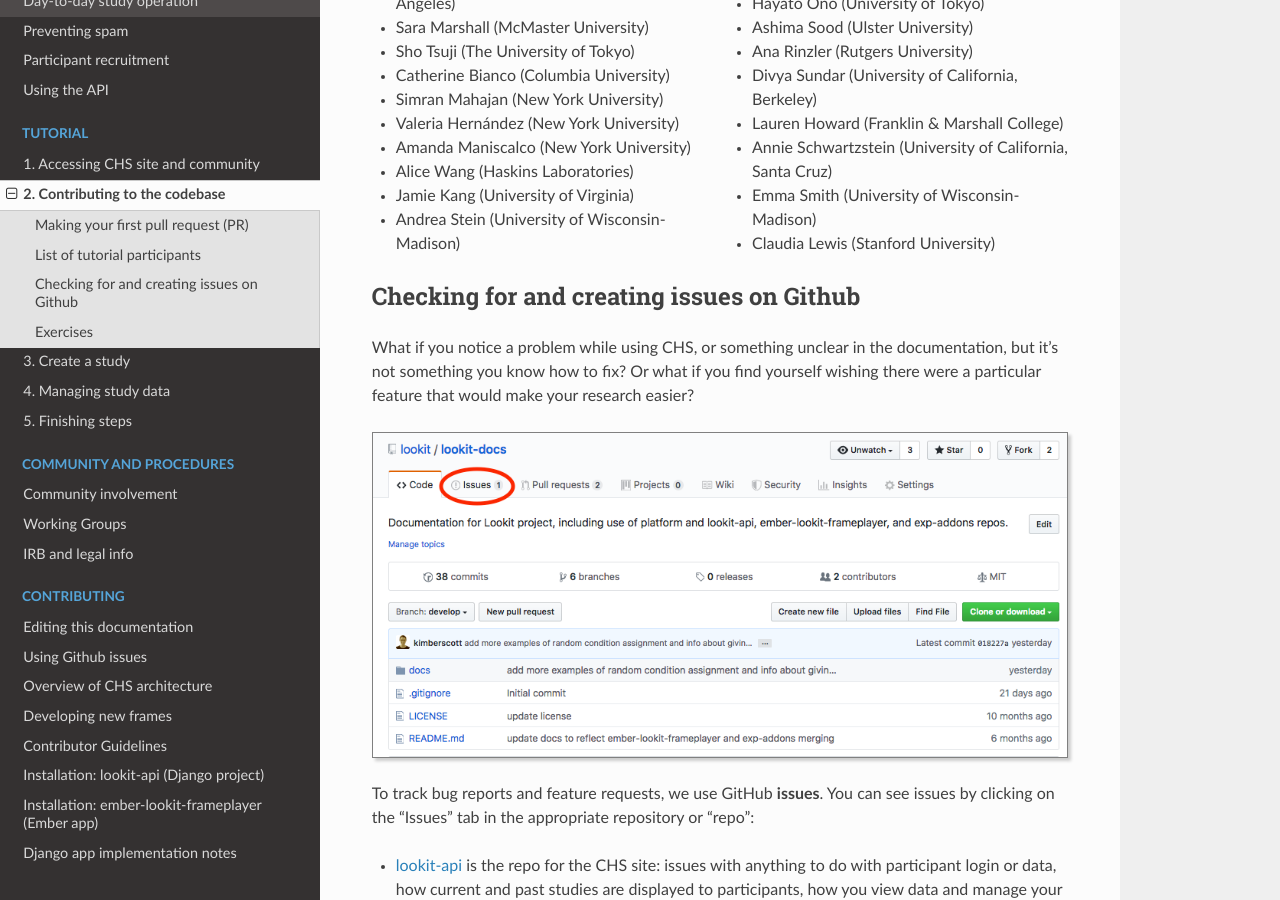
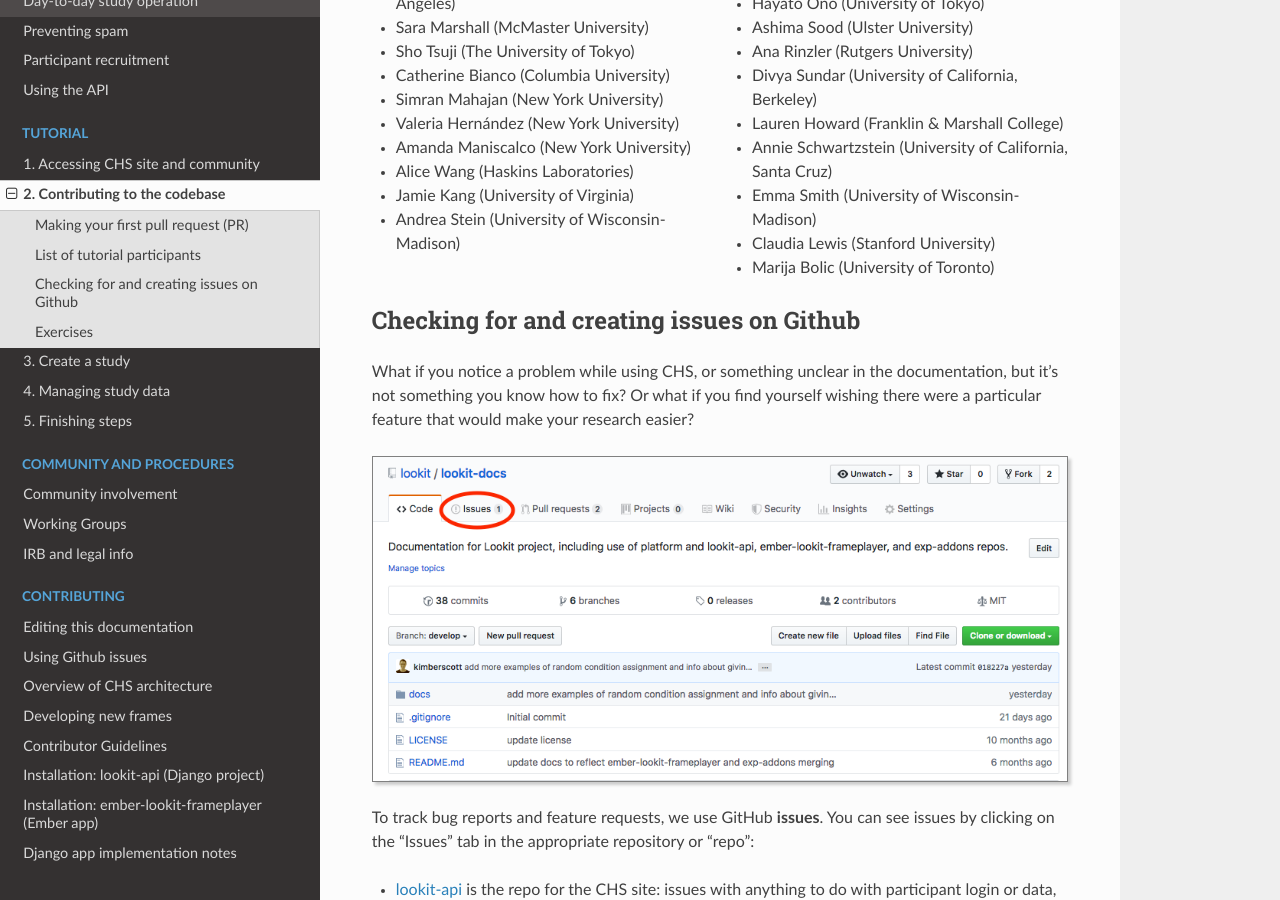
Before and after one commit to lookit/lookit-docs, a Sphinx documentation site: the page built from docs/source/tutorial-contributing.rst, in a window 1280 px wide and 900 px high, scrolled down 8073 px. Built offline with Sphinx 7.4.7 and the Read the Docs theme 3.1.0, drawn with Linux system fonts in a browser that asks for light colours.

Commit message:
Add tutorial participant to the list

```diff
--- a/docs/source/tutorial-contributing.rst
+++ b/docs/source/tutorial-contributing.rst
@@ -341,6 +341,7 @@
 - Annie Schwartzstein (University of California, Santa Cruz)
 - Emma Smith (University of Wisconsin-Madison)
 - Claudia Lewis (Stanford University)
+- Marija Bolic (University of Toronto)
 
 Checking for and creating issues on Github
 -------------------------------------------
```
